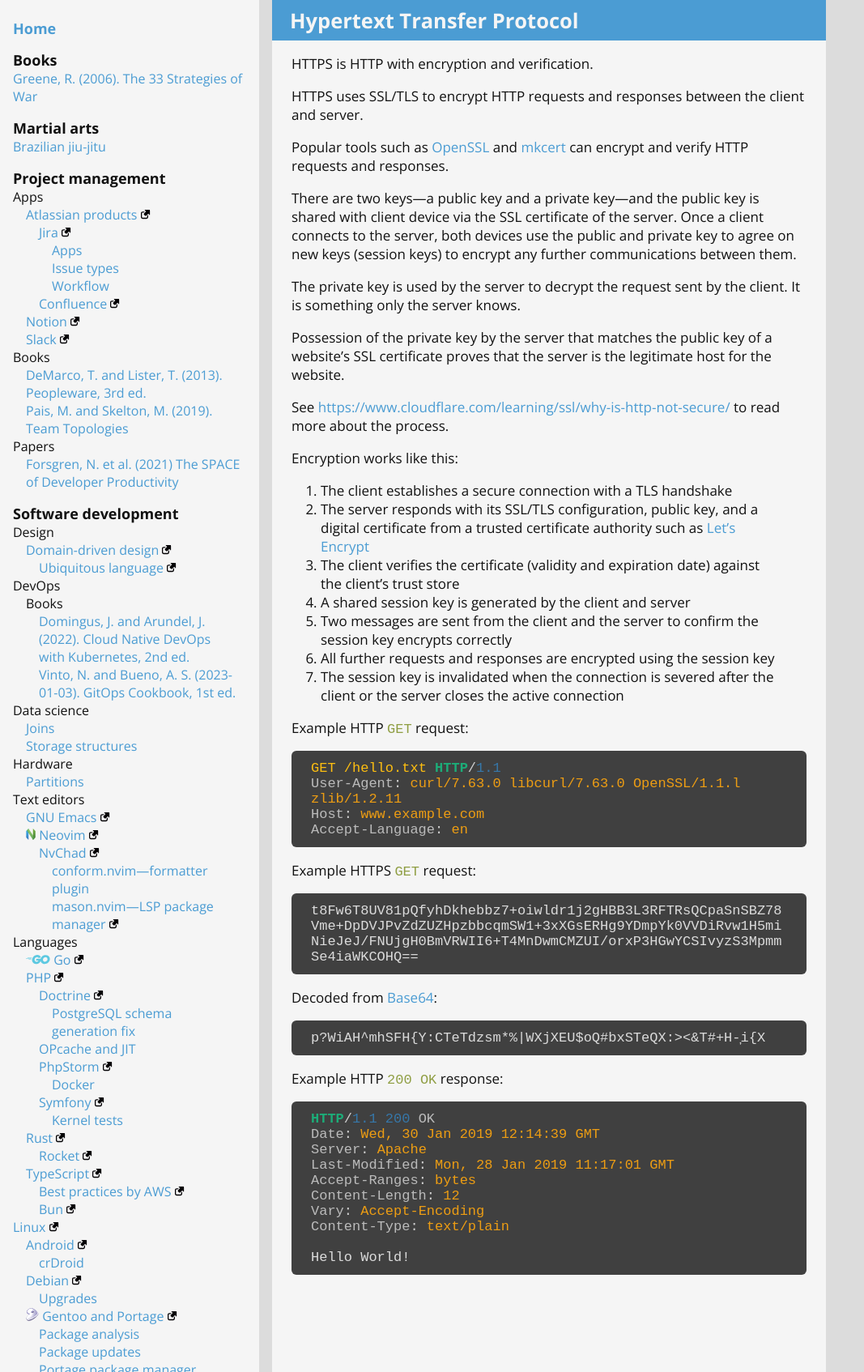
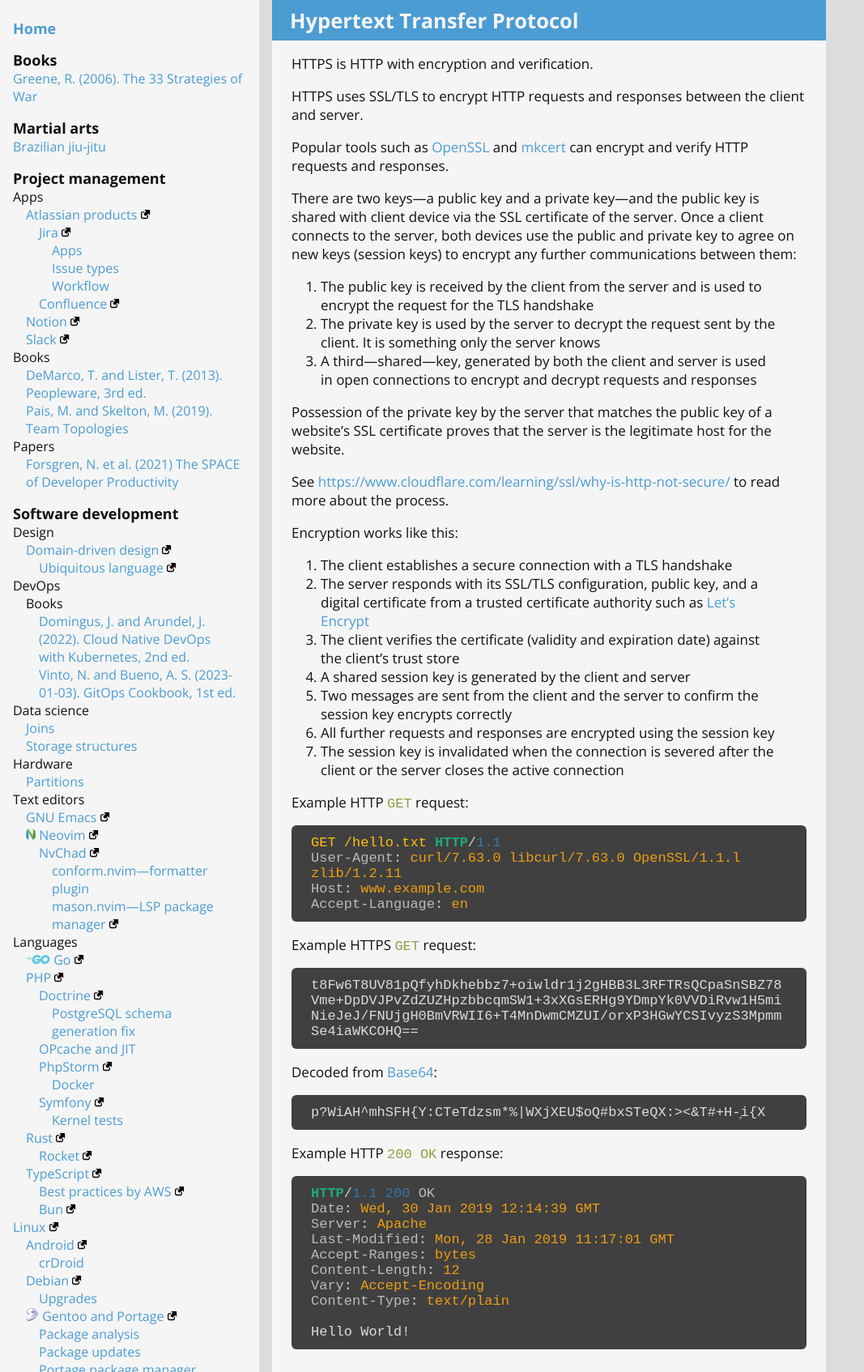
Before and after one commit to ganiulis/personal-notes, a Jekyll site: the page built from software-development/web-fundamentals/http.md, in a window 1280 px wide. Shown: the whole page at 81% size, without its empty margins (0-1067 px from the left). Built offline with Jekyll 4.4.1, drawn with Linux system fonts in a browser that asks for light colours; our own code applies the rules of GitHub Pages for plain Markdown files.

Commit message:
Add notes

```diff
--- a/software-development/web-fundamentals/http.md
+++ b/software-development/web-fundamentals/http.md
@@ -10,9 +10,11 @@ HTTPS uses SSL/TLS to encrypt HTTP requests and responses between the client and
 
 Popular tools such as [OpenSSL](https://www.openssl.org) and [mkcert](https://github.com/FiloSottile/mkcert) can encrypt and verify HTTP requests and responses.
 
-There are two keys—a public key and a private key—and the public key is shared with client device via the SSL certificate of the server. Once a client connects to the server, both devices use the public and private key to agree on new keys (session keys) to encrypt any further communications between them.
+There are two keys—a public key and a private key—and the public key is shared with client device via the SSL certificate of the server. Once a client connects to the server, both devices use the public and private key to agree on new keys (session keys) to encrypt any further communications between them:
 
-The private key is used by the server to decrypt the request sent by the client. It is something only the server knows.
+1. The public key is received by the client from the server and is used to encrypt the request for the TLS handshake
+2. The private key is used by the server to decrypt the request sent by the client. It is something only the server knows
+3. A third—shared—key, generated by both the client and server is used in open connections to encrypt and decrypt requests and responses
 
 Possession of the private key by the server that matches the public key of a website's SSL certificate proves that the server is the legitimate host for the website.
 
```
